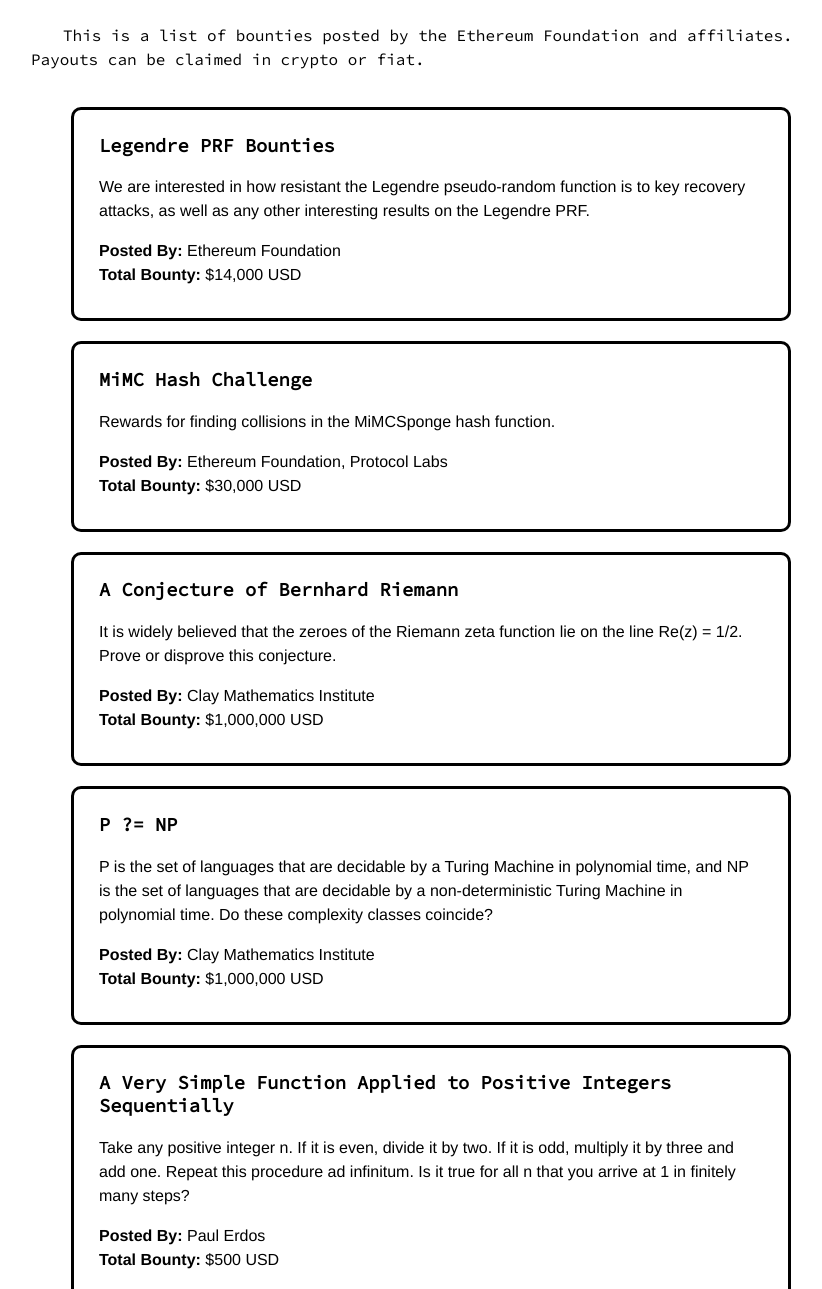
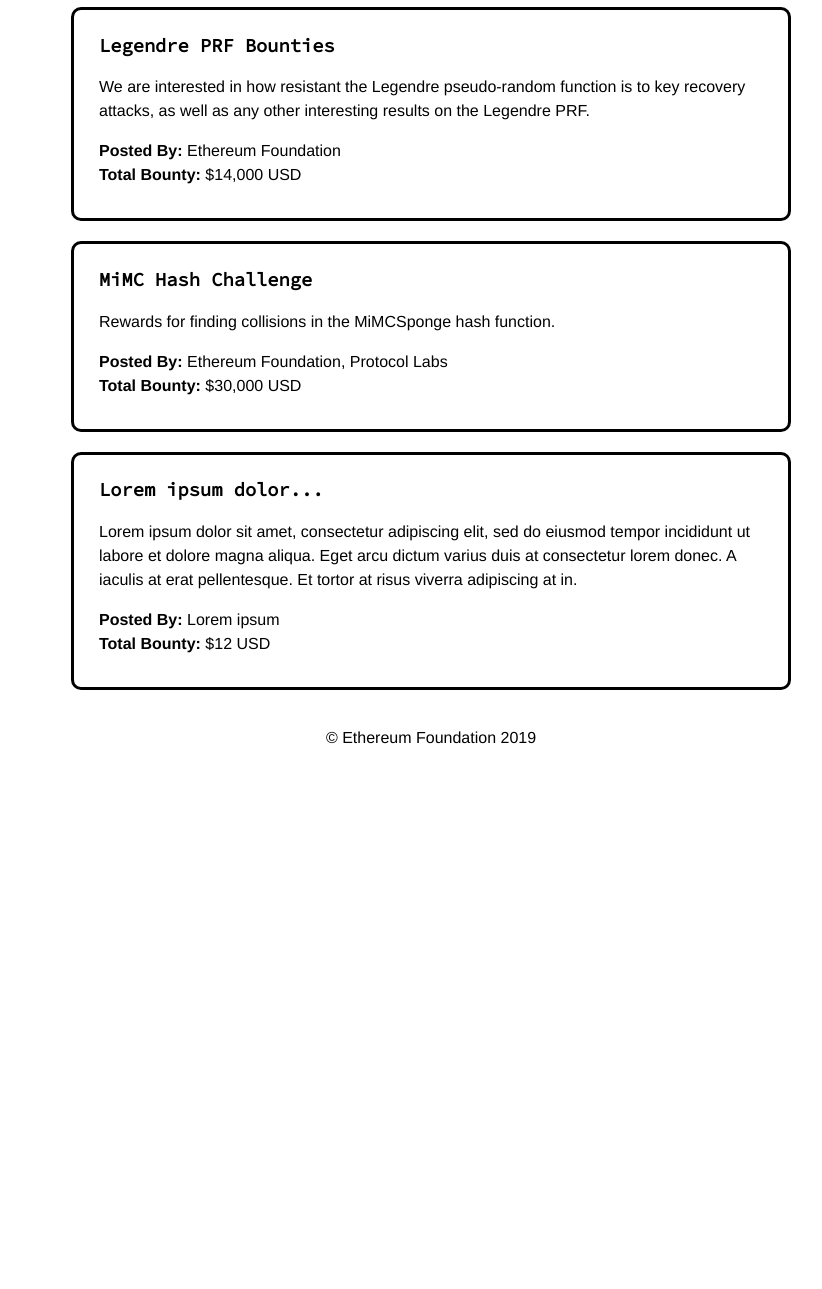
Before and after one commit to bricehuang/eth-bounties, a plain HTML site: page index.html in a window 1280 px wide. Shown: the part 194-1483 px from the top of the page, without its empty margins (209-1031 px from the left). After the commit the page ends 968 px from the top, so only its background shows below. Drawn offline with nearby package versions, Linux system fonts and the light colour scheme.

Commit message:
title challenges.ethereum.org, remove subtitle, remove joke bounties except lorem ipsum

```diff
--- a/index.html
+++ b/index.html
@@ -10,14 +10,8 @@
   <body>
     <div class="container">
       <div class="header-container section-container">
-        <h1>bounties.ethereum</h1>
+        <h1>challenges.ethereum.org</h1>
         <img src="ethereum-logo-wireframe.png" class="header-img"/>
-      </div>
-
-      <div class="subtitle-container section-container">
-        <p class="subtitle">
-          This is a list of bounties posted by the Ethereum Foundation and affiliates. Payouts can be claimed in crypto or fiat.
-        </p>
       </div>
 
       <div class="bounties-container section-container">
--- a/scripts.js
+++ b/scripts.js
@@ -12,27 +12,6 @@ const BOUNTIES = [
     "description": "Rewards for finding collisions in the MiMCSponge hash function.",
     "setter": "Ethereum Foundation, Protocol Labs",
     "amount": "$30,000 USD",
-  },
-  {
-    "title": "A Conjecture of Bernhard Riemann",
-    "link": "https://www.claymath.org/millennium-problems/riemann-hypothesis",
-    "description": "It is widely believed that the zeroes of the Riemann zeta function lie on the line Re(z) = 1/2. Prove or disprove this conjecture.",
-    "setter": "Clay Mathematics Institute",
-    "amount": "$1,000,000 USD",
-  },
-  {
-    "title": "P ?= NP",
-    "link": "http://www.claymath.org/millennium-problems/p-vs-np-problem",
-    "description": "P is the set of languages that are decidable by a Turing Machine in polynomial time, and NP is the set of languages that are decidable by a non-deterministic Turing Machine in polynomial time. Do these complexity classes coincide?",
-    "setter": "Clay Mathematics Institute",
-    "amount": "$1,000,000 USD",
-  },
-  {
-    "title": "A Very Simple Function Applied to Positive Integers Sequentially",
-    "link": "https://en.wikipedia.org/wiki/Collatz_conjecture",
-    "description": "Take any positive integer n. If it is even, divide it by two. If it is odd, multiply it by three and add one. Repeat this procedure ad infinitum. Is it true for all n that you arrive at 1 in finitely many steps?",
-    "setter": "Paul Erdos",
-    "amount": "$500 USD",
   },
   {
     "title": "Lorem ipsum dolor...",
```
